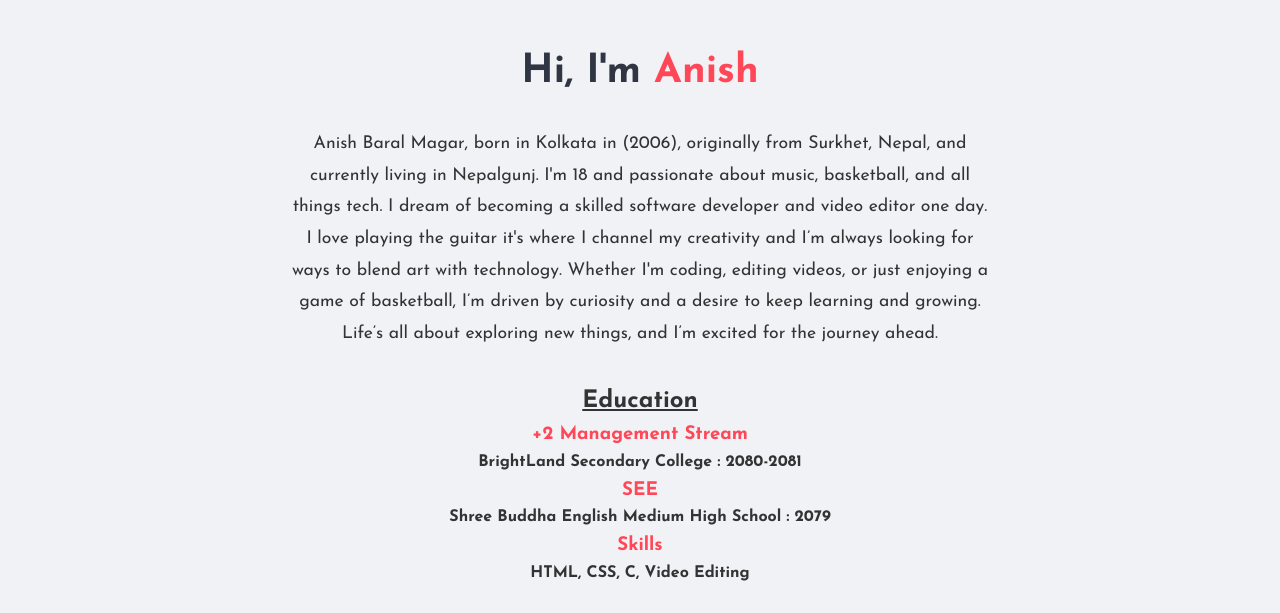
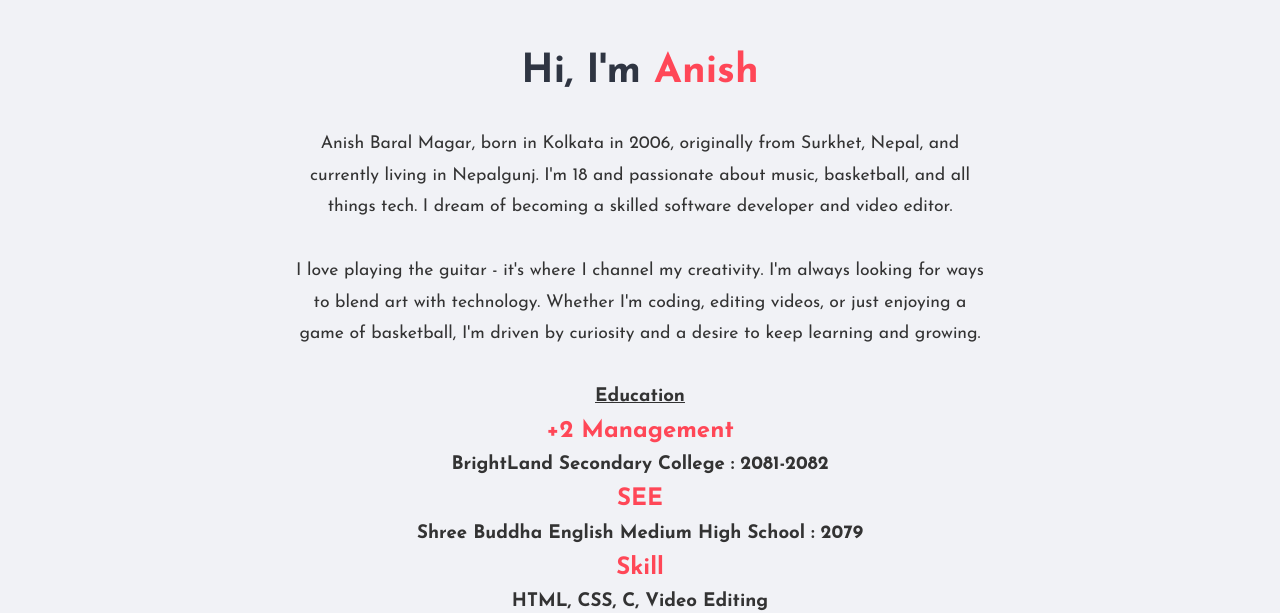
Before and after one commit to Anish-mgr11/portfolio, a plain HTML site: page index.html in a window 1280 px wide. Shown: the part 710-1323 px from the top of the page. Drawn offline with Linux system fonts and the light colour scheme; a script that the page names is missing.

Commit message:
Update index.html

```diff
--- a/index.html
+++ b/index.html
@@ -8,6 +8,10 @@
     <link rel="shortcut icon" type="image/webp" href="pp.webp">
     <link rel="stylesheet" href="stylesheet.css">
     <link rel="stylesheet" href="https://cdnjs.cloudflare.com/ajax/libs/font-awesome/6.7.2/css/all.min.css">
+    <link rel="preconnect" href="https://fonts.googleapis.com">
+    <link rel="preconnect" href="https://fonts.gstatic.com" crossorigin>
+    <link rel="preconnect" href="https://fonts.googleapis.com">
+<link rel="preconnect" href="https://fonts.gstatic.com" crossorigin>
 </head>
 
 <body>
@@ -31,49 +35,57 @@
             </div>
         </section>
         <section class="Home">
-            <div class="home-img">
+            <div class="home-img"></div>
+         </section>
 
-            </div>
 
         <section id="about" class="about-section">
             <div class="about-content">
-                <h1 class="title">Hi, I'm <span class="highlight">Anish</span></h1>
+                <h1 class="title"><b>Hi, I'm <span class="highlight">Anish</span></b></h1>
                 <p class="bio">
-                    Anish Baral Magar, born in Kolkata in (2006), originally from Surkhet, Nepal, and currently living in Nepalgunj. I'm 18 and passionate about music, basketball, and all things tech. I dream of becoming a skilled software developer and video editor one day.
-                    I love playing the guitar it's where I channel my creativity and I’m always looking for ways to blend art with technology. Whether I'm coding, editing videos, or just enjoying a game of basketball, I’m driven by curiosity and a desire to keep learning and growing. Life’s all about exploring new things, and I’m excited for the journey ahead.
+                         Anish Baral Magar, born in Kolkata in 2006, originally from Surkhet, Nepal, and currently living in Nepalgunj. I'm 18 and passionate about music, basketball, and all things tech. I dream of becoming a skilled software developer and video editor.
+                    </p>
+                    <p class="bio">
+                        I love playing the guitar - it's where I channel my creativity. I'm always looking for ways to blend art with technology. Whether I'm coding, editing videos, or just enjoying a game of basketball, I'm driven by curiosity and a desire to keep learning and growing.
+                    </p>
+                <section id="education" class="education">
+                  <h1>
+                    <strong><u>Education</u></strong>
+                  </h1>
+               </section>
+
+                <h2><span class="highlight">+2 Management</span></h2>
+                <p>
+                    <h3>BrightLand Secondary College : 2081-2082</h3>
                 </p>
-                <section id="education" class="education"></section>
                 <h2>
-                    <u>Education</u>
+                    <span class="highlight">SEE</span>
                 </h2>
-                <h1><span class="highlight">+2 Management Stream</span></h1>
                 <p>
-                     <b>BrightLand Secondary College : 2080-2081</b>
+                   <h3>Shree Buddha English Medium High School : 2079 </h3>
                 </p>
-                <h1>
-                    <span class="highlight">SEE</span>
-                </h1>
+                <h2>
+                   <span class="highlight">Skill</span>
+                </h2>
                 <p>
-                    <b>Shree Buddha English Medium High School : 2079 </b>
-                </p>
-                <h1>
-                    <span class="highlight">Skills</span>
-                </h1>
-                <p>
-                    <b>HTML, CSS, C, Video Editing </b>
+                    <h3>HTML, CSS, C, Video Editing</h3>
                 </p>
 
                 <div class="social-links">
-                    <a href="https://www.facebook.com/profile.php?id=100041715829639" target="_blank" rel="noopener noreferrer" aria-label="Facebook" class="social-link">
+                    <a href="https://www.facebook.com/profile.php?id=100041715829639" target="_blank" rel="noopener noreferrer" aria-label="Facebook"
+                     class="social-link">
                         <i class="fab fa-facebook"></i>
                     </a>
-                     <a href="https://www.instagram.com/_anish.mgr0/" target="_blank" rel="noopener noreferrer" aria-label="instagram"
+                    <a href="https://www.instagram.com/_anish.mgr0/" target="_blank" rel="noopener noreferrer" aria-label="instagram"
                      class="social-link">
                         <i class="fab fa-instagram"></i>
-                    <a href="https://www.youtube.com/@anishmagar273" target="_blank" rel="noopener noreferrer" aria-label="YouTube" class="social-link">
+                    </a>
+                    <a href="https://www.youtube.com/@anishmagar273" target="_blank" rel="noopener noreferrer" aria-label="YouTube"
+                     class="social-link">
                         <i class="fab fa-youtube"></i>
                     </a>
-                    <a href="https://www.tiktok.com/@ryuzen_44?_t=ZS-8yTjraESqWn&_r=1" target="_blank" rel="noopener noreferrer" aria-label="Tiktok" class="social-link">
+                    <a href="https://www.tiktok.com/@pshyco_02" target="_blank" rel="noopener noreferrer" aria-label="TikTok"
+                     class="social-link">
                         <i class="fab fa-tiktok"></i>
                     </a>
                 </div>
```
